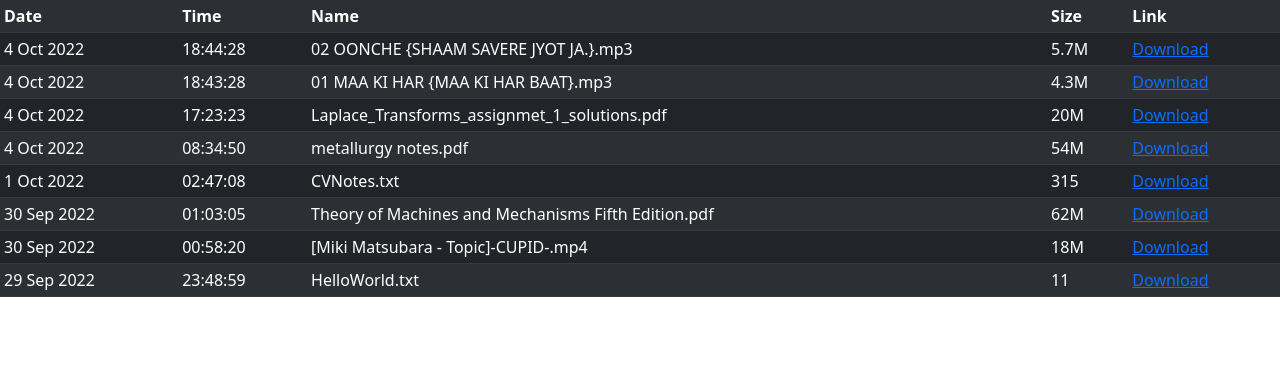
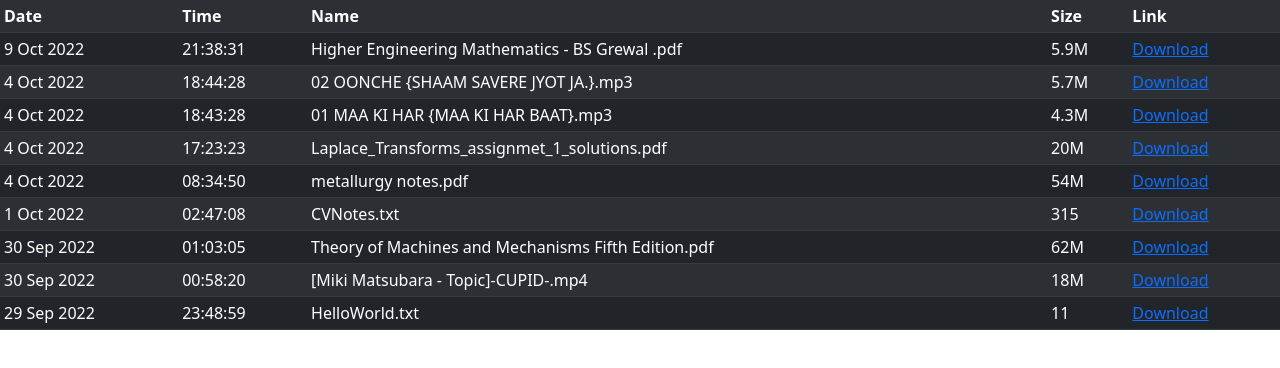
Before and after one commit to codernakul/uploads, a plain HTML site: page index.html in a window 1280 px wide. Drawn offline with nearby package versions, Linux system fonts and the light colour scheme.

Commit message:
Added Higher Engineering Mathematics - BS Grewal .pdf

```diff
--- a/index.html
+++ b/index.html
@@ -19,7 +19,8 @@
       <th>Name</th>
       <th>Size</th>
       <th>Link</th>
-    </tr><tr> <td>4 Oct 2022</td> <td>18:44:28</td> <td>02 OONCHE {SHAAM SAVERE JYOT JA.}.mp3</td> <td>5.7M</td> <td><a href="https://0x0.st/oJ_l.%7D.mp3">Download</a></td> </tr>
+    </tr><tr> <td>9 Oct 2022</td> <td>21:38:31</td> <td>Higher Engineering Mathematics - BS Grewal .pdf</td> <td>5.9M</td> <td><a href="https://0x0.st/otSK.pdf">Download</a></td> </tr>
+<tr> <td>4 Oct 2022</td> <td>18:44:28</td> <td>02 OONCHE {SHAAM SAVERE JYOT JA.}.mp3</td> <td>5.7M</td> <td><a href="https://0x0.st/oJ_l.%7D.mp3">Download</a></td> </tr>
 <tr> <td>4 Oct 2022</td> <td>18:43:28</td> <td>01 MAA KI HAR {MAA KI HAR BAAT}.mp3</td> <td>4.3M</td> <td><a href="https://0x0.st/oJ_I.mp3">Download</a></td> </tr>
 <tr> <td>4 Oct 2022</td> <td>17:23:23</td> <td>Laplace_Transforms_assignmet_1_solutions.pdf</td> <td>20M</td> <td><a href="https://0x0.st/oJj4.pdf">Download</a></td> </tr>
 <tr> <td>4 Oct 2022</td> <td>08:34:50</td> <td>metallurgy notes.pdf</td> <td>54M</td> <td><a href="https://0x0.st/oJaU.pdf">Download</a></td> </tr>
```
